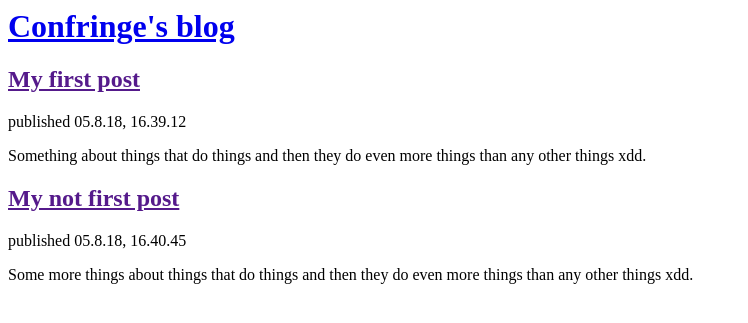
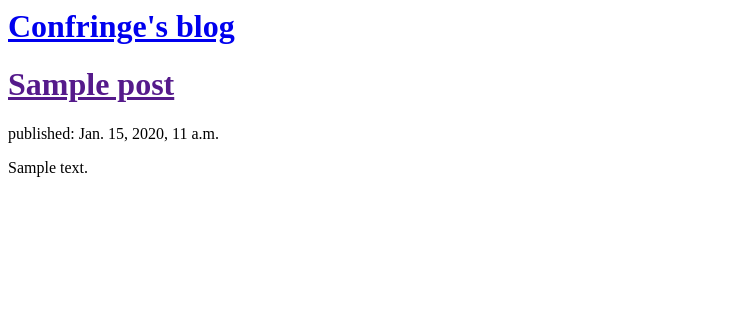
Before and after one commit to Confringe/my-first-blog, a Django app: template blog/templates/blog/post_list.html in a window 1280 px wide. Shown: the top 323 px of the page, without its empty margins (0-748 px from the left). Run offline with Django 3.2, Linux system fonts and the light colour scheme; the template is opened without the code that fills it: values that come from a table or form of the project are taken from there, others are empty; tables that the repository leaves empty hold one stand-in row (values such as "Sample post").

Commit message:
Modified templates to display posts from database

```diff
--- a/blog/templates/blog/post_list.html
+++ b/blog/templates/blog/post_list.html
@@ -7,15 +7,13 @@
             <h1><a href="/">Confringe's blog</a></h1>
         </div>
         <div>
-            <h2><a href="">My first post</a></h2>
-            <p>published 05.8.18, 16.39.12</p>
-            <p>Something about things that do things and then they do even more things than any other things xdd.</p>
+            {% for post in posts %}
+                <div>
+                    <h1><a href="">{{post.title}}</a></h1>
+                    <p>published: {{post.published_date}}</p>
+                    <p>{{post.text|linebreaksbr}}</p>
+                </div>
+            {% endfor %}
         </div>
-
-        <div>
-            <h2><a href="">My not first post</a></h2>
-            <p>published 05.8.18, 16.40.45</p>
-            <p>Some more things about things that do things and then they do even more things than any other things xdd.</p>
-            </div>
     </body>
 </html>
--- a/blog/views.py
+++ b/blog/views.py
@@ -1,4 +1,7 @@
 from django.shortcuts import render
+from django.utils import timezone
+from .models import Post
 
 def post_list(request):
-    return render(request, 'blog/post_list.html', {})
+    posts=Post.objects.filter(published_date__lte=timezone.now()).order_by('published_date')
+    return render(request, 'blog/post_list.html', {'posts': posts})
```
